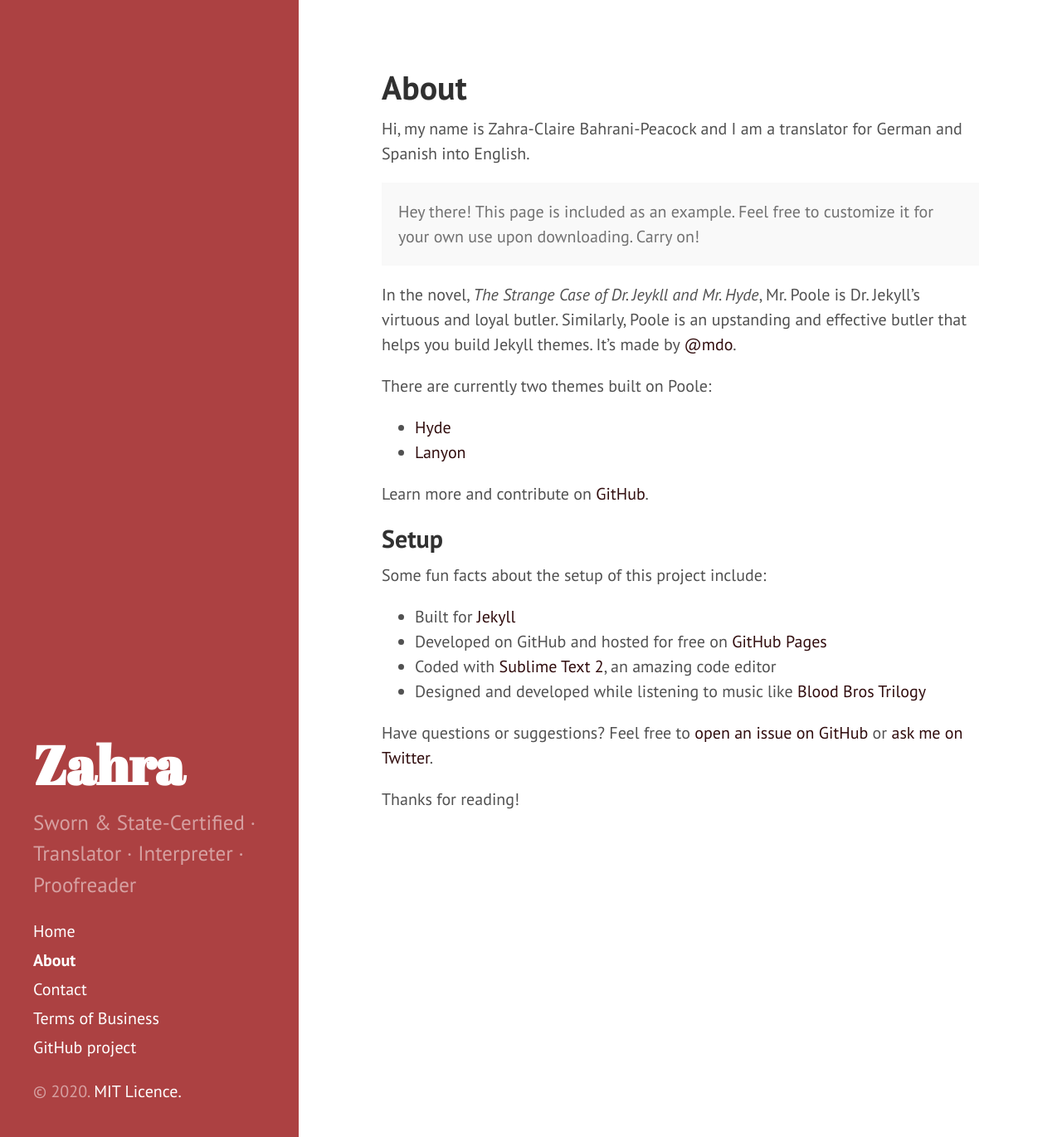
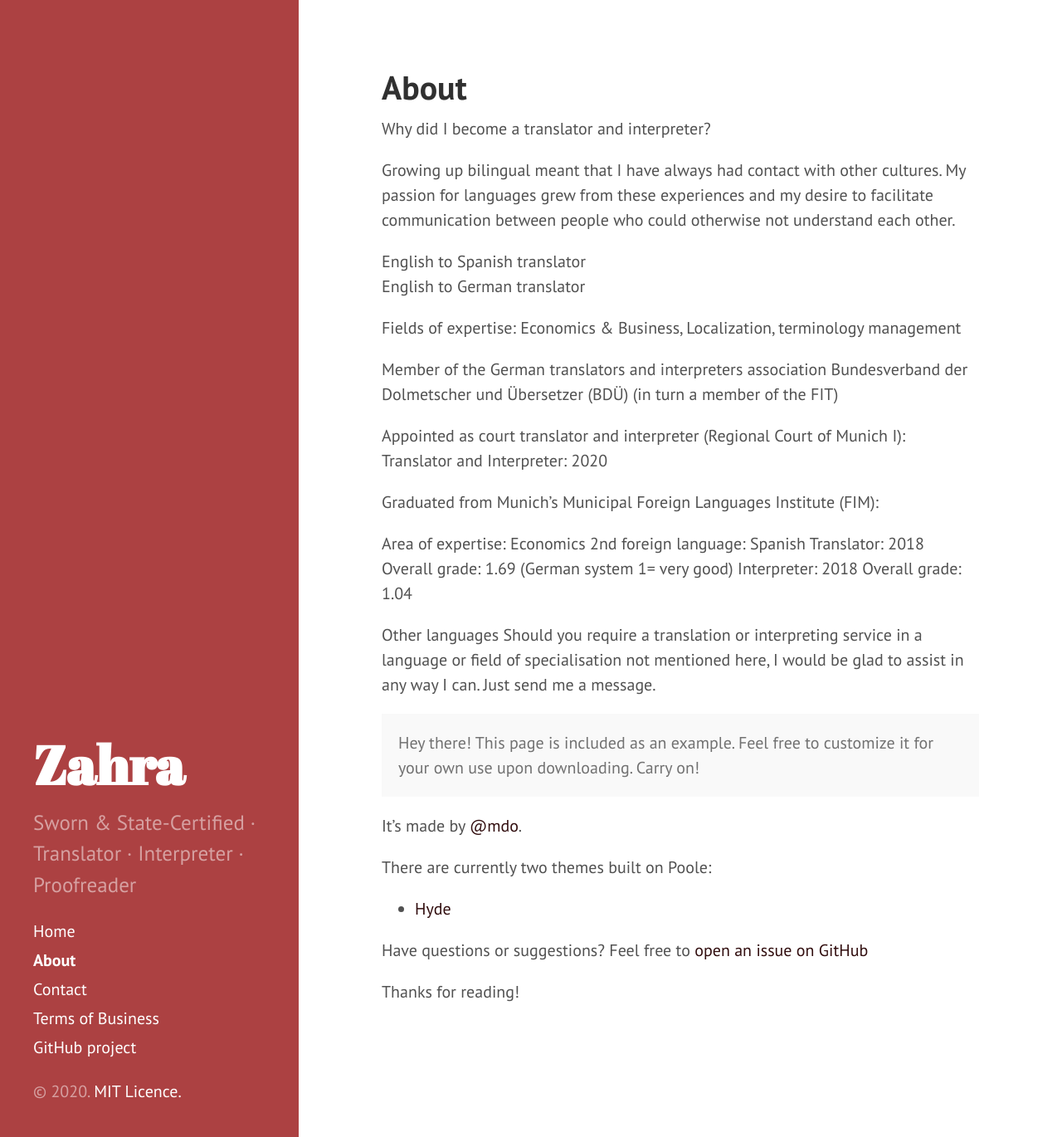
Before and after one commit to Zahra-Claire-Bahrani-Peacock/zahra-claire-bahrani-peacock.github.io, a Jekyll site: the page built from about.md, in a window 1280 px wide and 1370 px high. Shown: the whole window at 83% size. Built offline with Jekyll 4.4.1, drawn with Linux system fonts in a browser that asks for light colours.

Commit message:
Changed about page and contact page

```diff
--- a/about.md
+++ b/about.md
@@ -3,30 +3,40 @@ layout: page
 title: About
 ---
 
-Hi, my name is Zahra-Claire Bahrani-Peacock and I am a translator for German and Spanish into English.
+Why did I become a translator and interpreter?
+
+Growing up bilingual meant that I have always had contact with other cultures. My passion for languages grew from these experiences and my desire to facilitate communication between people who could otherwise not understand each other.
+
+English to Spanish translator
+English to German translator
+
+Fields of expertise: Economics & Business, Localization, terminology management
+
+Member of the German translators and interpreters association Bundesverband der Dolmetscher und Übersetzer (BDÜ) (in turn a member of the FIT)
+
+Appointed as court translator and interpreter (Regional Court of Munich I):
+Translator and Interpreter:  2020
+
+Graduated from Munich’s Municipal Foreign Languages Institute (FIM):
+
+Area of expertise: Economics
+2nd foreign language: Spanish
+Translator:   2018  Overall grade: 1.69 (German system 1= very good)
+Interpreter:  2018  Overall grade: 1.04
+
+Other languages
+Should you require a translation or interpreting service in a language or field of specialisation not mentioned here, I would be glad to assist in any way I can. Just send me a message.
 
 <p class="message">
   Hey there! This page is included as an example. Feel free to customize it for your own use upon downloading. Carry on!
 </p>
 
-In the novel, *The Strange Case of Dr. Jeykll and Mr. Hyde*, Mr. Poole is Dr. Jekyll's virtuous and loyal butler. Similarly, Poole is an upstanding and effective butler that helps you build Jekyll themes. It's made by [@mdo](https://twitter.com/mdo).
+It's made by [@mdo](https://twitter.com/mdo).
 
 There are currently two themes built on Poole:
 
 * [Hyde](http://hyde.getpoole.com)
-* [Lanyon](http://lanyon.getpoole.com)
 
-Learn more and contribute on [GitHub](https://github.com/poole).
-
-## Setup
-
-Some fun facts about the setup of this project include:
-
-* Built for [Jekyll](http://jekyllrb.com)
-* Developed on GitHub and hosted for free on [GitHub Pages](https://pages.github.com)
-* Coded with [Sublime Text 2](http://sublimetext.com), an amazing code editor
-* Designed and developed while listening to music like [Blood Bros Trilogy](https://soundcloud.com/maddecent/sets/blood-bros-series)
-
-Have questions or suggestions? Feel free to [open an issue on GitHub](https://github.com/poole/issues/new) or [ask me on Twitter](https://twitter.com/mdo).
+Have questions or suggestions? Feel free to [open an issue on GitHub](https://github.com/poole/issues/new)
 
 Thanks for reading!
```
Also changed, not shown: contact.md (+3 -0 lines).
